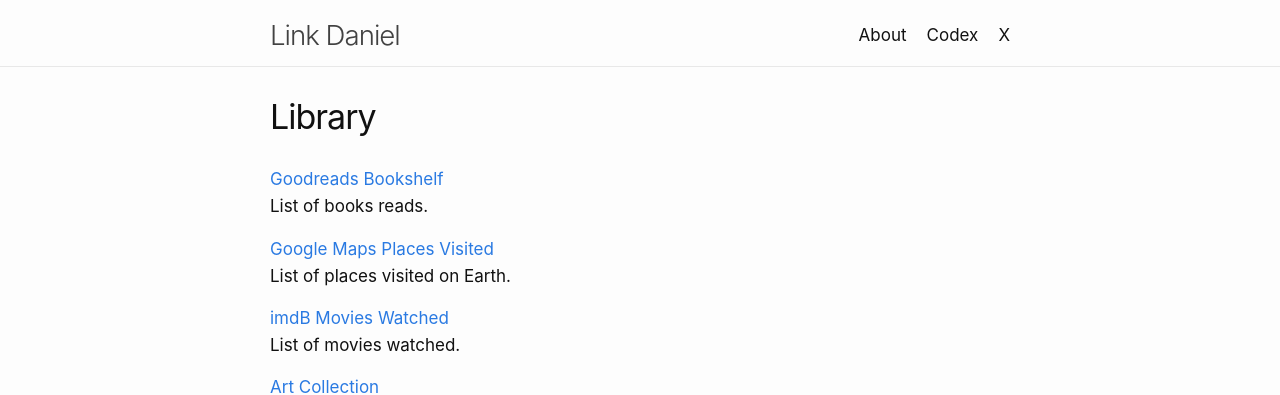
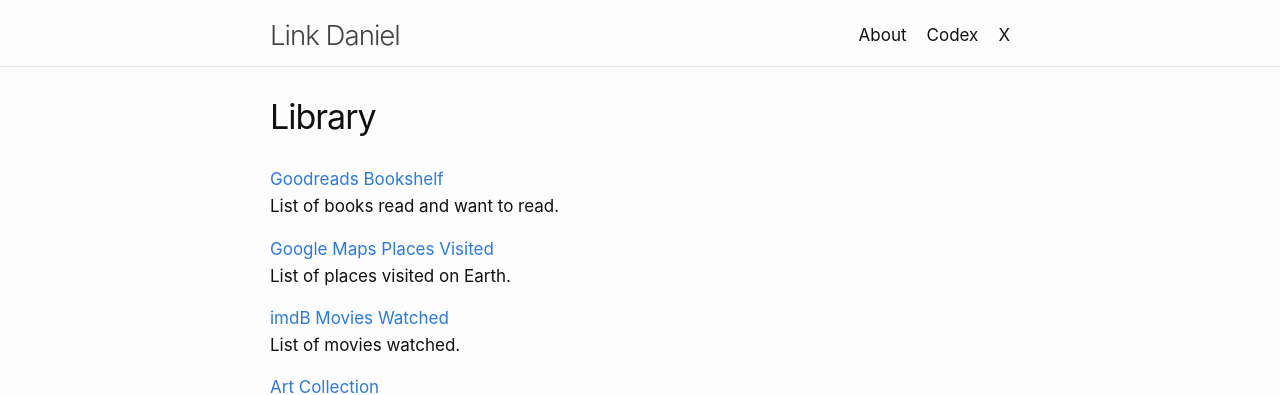
Before and after one commit to link-daniel/link.github.io, a Jekyll site: the page built from library.md, in a window 1280 px wide. Shown: the top 395 px of the page. Built offline with Jekyll 4.4.1, drawn with Linux system fonts in a browser that asks for light colours.

Commit message:
Update library.md

```diff
--- a/library.md
+++ b/library.md
@@ -7,7 +7,7 @@ permalink: /library/
 
 <a href="https://www.goodreads.com/review/list/95737422?shelf=read&sort=date_added">Goodreads Bookshelf</a>
 <br>
-List of books reads.
+List of books read and want to read.
 
 <a href="https://maps.app.goo.gl/vmtWzydsvTrD4k5t5">Google Maps Places Visited</a>
 <br>
@@ -17,6 +17,6 @@ List of places visited on Earth.
 <br>
 List of movies watched.
 
-<a href="https://google.com">Art Collection</a>
+<a href="https://photos.app.goo.gl/Yk3KEZGj9Dd2FnDe9">Art Collection</a>
 <br>
 Album of favorite paintings and photos.
```
